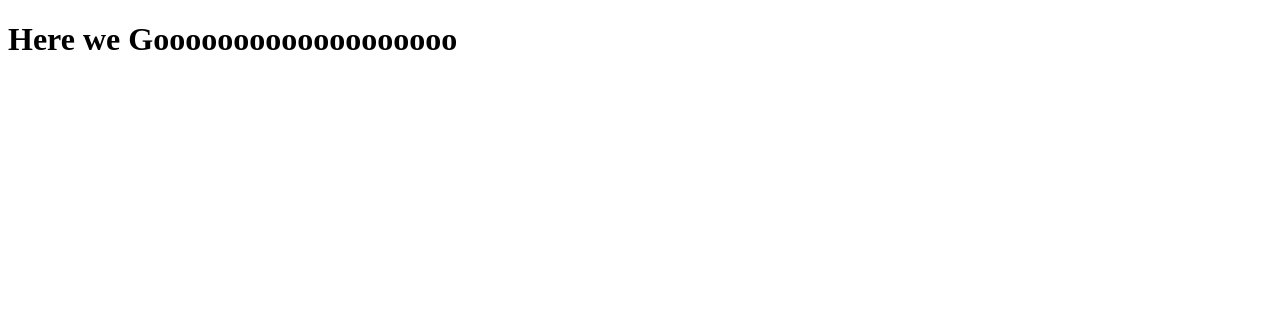
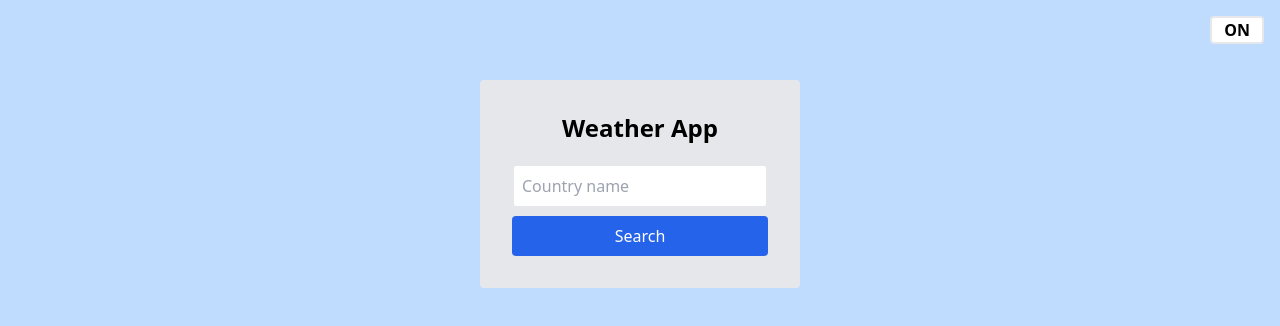
Before and after one commit to Tefinbose/tefinbose-weather-api, a plain HTML site: page weather.html in a window 1280 px wide. Drawn offline with nearby package versions, Linux system fonts and the light colour scheme; sample sign-in values are in the browser's storage.

Commit message:
sucessfully displayed weather data and implemented the dark mode

```diff
--- a/script.js
+++ b/script.js
@@ -1,12 +1,52 @@
 // To get event from the input tag
 function LoginUser() {
-  const Email = document.getElementById("email").value
+  const Email = document.getElementById("email").value;
   const Password = document.getElementById("password").value;
-//  Temporary demo login
-if(Email === "user@gmail.com" && Password === "12345"){
-    localStorage.setItem("loggedIn",true)
-    window.location.href="weather.html"
-}else{
-    alert("Invalid credentails ! Try again ")
+  //  Temporary demo login
+  if (Email === "user@gmail.com" && Password === "12345") {
+    localStorage.setItem("loggedIn", true);
+    window.location.href = "weather.html";
+  } else {
+    alert("Invalid credentails ! Try again ");
+  }
 }
+
+function apiCall() {
+  const APIKEY = "a675693d8fa6fe5b085213982dd5ec3b";
+  const city = document.getElementById("c-name").value.trim();
+//   console.log(city);
+  if(!city){
+    alert("please enter the city name")
+    return;
+  }
+  let details = ""
+
+  const url = `https://api.openweathermap.org/data/2.5/weather?q=${city}&appid=${APIKEY}&units=metric`;
+
+  const promise = fetch(url).then((response) => {
+    response.json().then((data) => {
+        console.log(data);
+        // Sunrise
+        const sunrise= new Date(data.sys.sunrise*1000).toLocaleTimeString()
+        const sunset = new Date (data.sys.sunset*1000).toLocaleTimeString()
+        details =`
+       <div id="weatherInfo" class="mt-6 text-center">
+       <h1 class="text-center mb-1 font-bold text-2xl">${data.name}</h1>
+       <p> <i class="fa-solid fa-temperature-three-quarters"></i> ${data.main.temp} </p>
+    <img class="mx-auto w-20 h-20" src="
+       https://openweathermap.org/img/wn/${data.weather[0].icon}@2x.png">
+        <p><i class="fa-solid fa-droplet"></i>${data.main.humidity} </p>
+         <p><i class="fa-solid fa-wind"></i> ${data.wind.speed}</p>
+         <p><i class="fa-solid fa-sun"></i>${sunrise}</p>
+       <p> <i class="fa-solid fa-sun-plant-wilt"></i> ${sunset}</p>
+
+
+
+        `
+      document.getElementById("weather-content").innerHTML=details
+    }).catch((error)=>{
+        console.log(error);
+
+    })
+  })
 }
--- a/style.css
+++ b/style.css
@@ -0,0 +1,5 @@
+.darkmode{
+    background-color: black;
+    color: white;
+
+}
--- /dev/null
+++ b/theme.js
@@ -0,0 +1,15 @@
+function mode () {
+    const toggleButton = document.getElementById("toggle-button")
+toggleButton.addEventListener('click',()=>{
+    if(toggleButton.innerHTML === "ON"){
+        toggleButton.innerHTML="OFF"
+        document.body.style.backgroundColor = "black"
+        document.body.style.color= ""
+    }
+    else if(toggleButton.innerHTML === "OFF"){
+        toggleButton.innerHTML = "ON"
+        document.body.style.backgroundColor= "white"
+        document.body.style.color ="black"
+    }
+})
+}
--- a/weather.html
+++ b/weather.html
@@ -1,18 +1,46 @@
 <!DOCTYPE html>
 <html lang="en">
-<head>
-    <meta charset="UTF-8">
-    <meta name="viewport" content="width=device-width, initial-scale=1.0">
+  <head>
+    <meta charset="UTF-8" />
+    <meta name="viewport" content="width=device-width, initial-scale=1.0" />
     <title>Document</title>
-</head>
-<body>
-    <h1>Here we Gooooooooooooooooooo</h1>
+    <script src="https://cdn.tailwindcss.com"></script>
+    <!-- CDN for the fontawesome -->
+      <link rel="stylesheet" href="https://cdnjs.cloudflare.com/ajax/libs/font-awesome/7.0.1/css/all.min.css">
+      <link rel="stylesheet" href="./style.css">
+  </head>
+  <body class=" h-screen bg-blue-200">
+
     <script>
-        if(!localStorage.getItem("loggedIn",true)){
-            window.location = "index.html"
+      if (!localStorage.getItem("loggedIn", true)) {
+        window.location = "index.html";
+      }
+    </script>
+    <nav class="navbar  h-10 mb-10">
+ <button onclick="mode()" id="toggle-button" class="bg-white px-3 font-bold absolute top-4 right-4 rounded border border-2 ">ON</button>
 
-        }
+    </nav>
 
-    </script>
-</body>
+
+    <div class="flex flex-col items center w-80 p-8 bg-gray-200 rounded mx-auto  ">
+        <h1 class="text-center mb-5 font-bold text-2xl">Weather App</h1>
+      <input
+        type="text"
+        id="c-name"
+        placeholder="Country name"
+        class="outline-none border border-2 p-2 w-80 rounded hover:border-blue-400 w-full mb-2 focus:border-blue-300"
+      />
+      <button
+        onclick="apiCall()"
+        class="text-white bg-blue-600 rounded p-2 hover:bg-blue-700 w-full"
+      >
+        Search
+      </button>
+      <div class="" id="weather-content"></div>
+    </div>
+    </div>
+
+    <script src="./script.js"></script>
+    <script src="./theme.js"></script>
+  </body>
 </html>
```
Also changed, not shown: index.html (+2 -0 lines), assets/WhatsApp Image 2025-10-28 at 20.57.19_e993e0a0.jpg (added), assets/WhatsApp Image 2025-10-28 at 20.58.17_ed7c7aa8.jpg (added).
